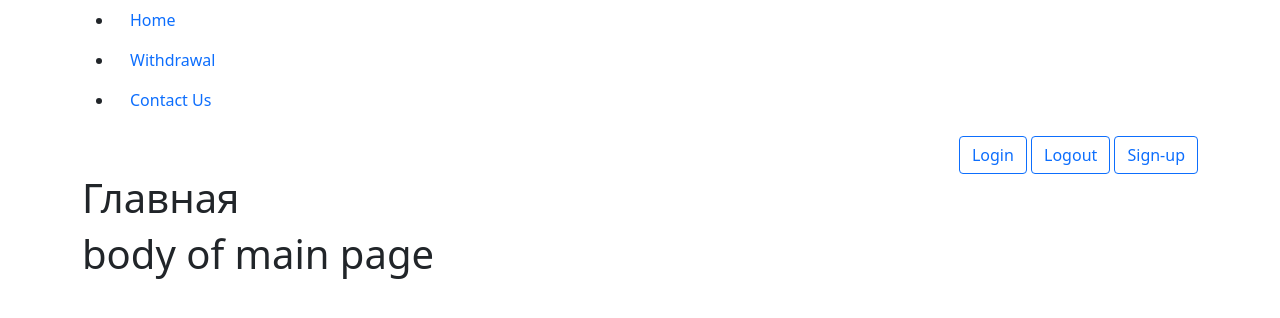
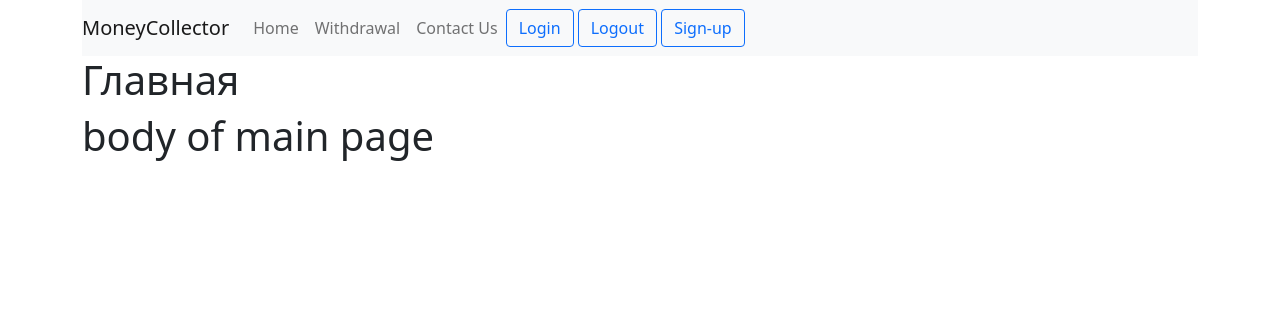
Before and after one commit to kochetkov-i/project_dlp, a Flask app: page / in a window 1280 px wide. Shown: the top 318 px of the page. Run offline with Flask 2, Linux system fonts and the light colour scheme.

Commit message:
menu template

```diff
--- a/webapp/templates/base.html
+++ b/webapp/templates/base.html
@@ -11,21 +11,7 @@
 <body>
     <div class="container">
         <header>
-          <div class="navbar-menu">
-            <ul>
-              <li><a href="/" class="nav-link">Home</a></li>
-              <li><a href="{{ url_for('main.withdrawal_money') }}" class="nav-link">Withdrawal</a></li>
-              <li><a href="{{ url_for('main.contact_us') }}" class="nav-link">Contact Us</a></li>
-            </ul>
-            <div class="text-end">
-              {% if current_user.is_authenticated %}
-              <p>{{ current_user.username }}</p>
-              {% endif %}
-              <a href="{{ url_for('auth.login') }}" class="btn btn-outline-primary" role="button" >Login</a>
-              <a href="{{ url_for('auth.logout') }}" class="btn btn-outline-primary" role="button" >Logout</a>
-              <a href="{{ url_for('auth.signup') }}" class="btn btn-outline-primary" role="button" >Sign-up</a>
-            </div>
-          </div>
+          {% include 'menu.html' %}
         </header>
           <h1>{{ page_title }}</h1>
           {% with messages = get_flashed_messages() %}
--- /dev/null
+++ b/webapp/templates/menu.html
@@ -0,0 +1,28 @@
+<nav class="navbar navbar-expand-lg navbar-light bg-light">
+    <a class="navbar-brand" href="#">MoneyCollector</a>
+    <button class="navbar-toggler" type="button" data-toggle="collapse" data-target="#navbarSupportedContent" aria-controls="navbarSupportedContent" aria-expanded="false" aria-label="Toggle navigation">
+      <span class="navbar-toggler-icon"></span>
+    </button>
+
+    <div class="collapse navbar-collapse" id="navbarSupportedContent">
+      <ul class="navbar-nav mr-auto">
+        <li class="nav-item">
+          <a class="nav-link" href="/">Home</a>
+        </li>
+        <li class="nav-item">
+          <a class="nav-link" href="{{ url_for('main.withdrawal_money') }}">Withdrawal</a>
+        </li>
+        <li class="nav-item">
+          <a class="nav-link" href="{{ url_for('main.contact_us') }}">Contact Us</a>
+        </li>
+      </ul>
+      <div class="text-end">
+        {% if current_user.is_authenticated %}
+        <p>{{ current_user.username }}</p>
+        {% endif %}
+        <a href="{{ url_for('auth.login') }}" class="btn btn-outline-primary" role="button" >Login</a>
+        <a href="{{ url_for('auth.logout') }}" class="btn btn-outline-primary" role="button" >Logout</a>
+        <a href="{{ url_for('auth.signup') }}" class="btn btn-outline-primary" role="button" >Sign-up</a>
+      </div>
+    </div>
+  </nav>
```
